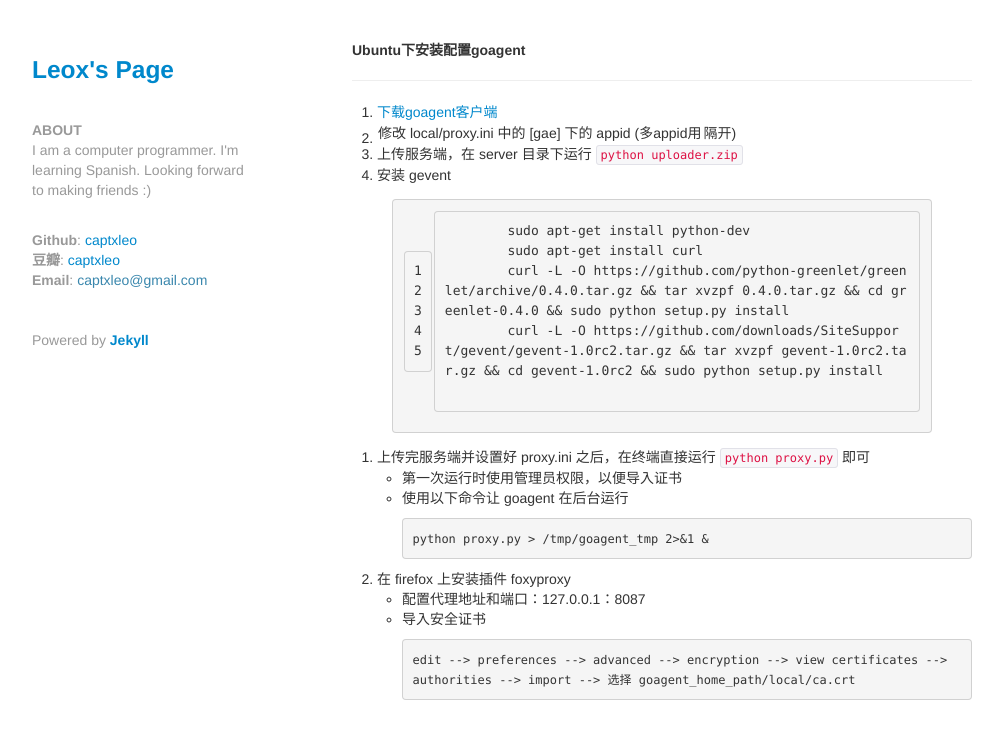
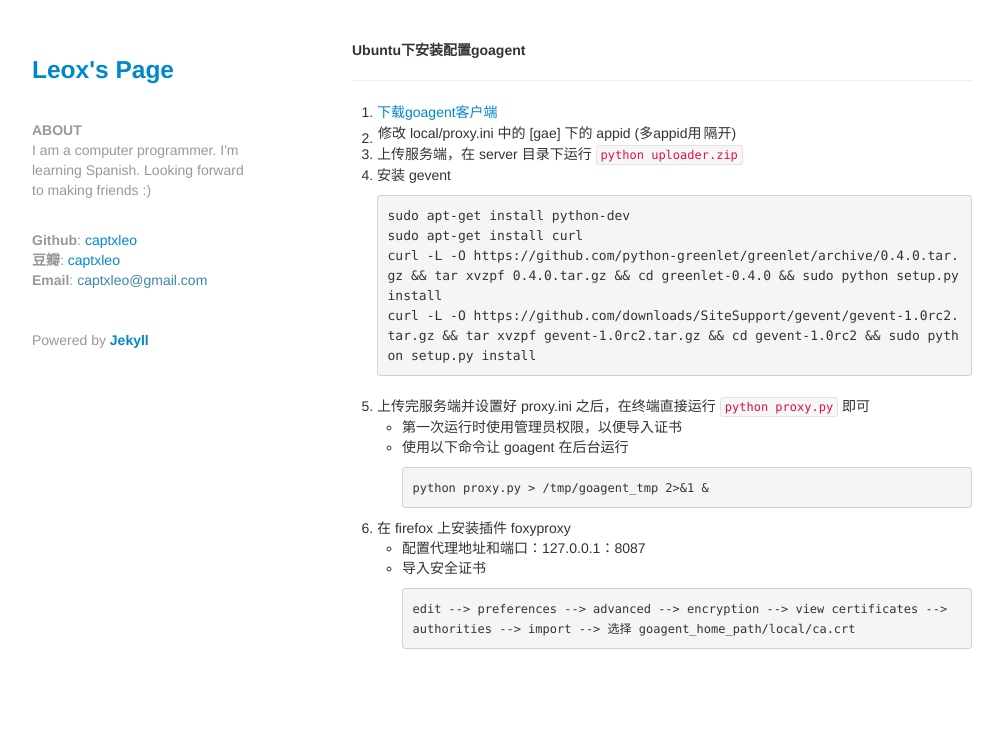
Before and after one commit to captxleo/captxleo.github.com, a Jekyll site: the page built from _posts/2013-02-03-02-how-to-configure-goagent.md, in a window 1280 px wide. Shown: the top 739 px of the page, without its empty margins (138-1141 px from the left). Built offline with Jekyll 4.4.1, drawn with Linux system fonts in a browser that asks for light colours; Markdown is read by kramdown in place of the engine named in the settings.

Commit message:
Revert "have a try"
This reverts commit 7c5991f4d70d40b797182603f2e1d5b021c27e3b.

```diff
--- a/_config.yml
+++ b/_config.yml
@@ -1,4 +1,3 @@
 auto: true
 markdown: rdiscount
 permalink: /:year-:month-:day/:title.html
-pygments: true
--- a/_posts/2013-02-03-02-how-to-configure-goagent.md
+++ b/_posts/2013-02-03-02-how-to-configure-goagent.md
@@ -6,12 +6,14 @@
 2.	修改 local/proxy.ini 中的 [gae] 下的 appid (多appid用|隔开)
 3.	上传服务端，在 server 目录下运行 `python uploader.zip`
 4.	安装 gevent
-	{% highlight bash linenos %}
+
+	<pre class="prettyprint">
 	sudo apt-get install python-dev
 	sudo apt-get install curl
 	curl -L -O https://github.com/python-greenlet/greenlet/archive/0.4.0.tar.gz && tar xvzpf 0.4.0.tar.gz && cd greenlet-0.4.0 && sudo python setup.py install
 	curl -L -O https://github.com/downloads/SiteSupport/gevent/gevent-1.0rc2.tar.gz && tar xvzpf gevent-1.0rc2.tar.gz && cd gevent-1.0rc2 && sudo python setup.py install
-	{% endhighlight %}
+	</pre>
+
 5.	上传完服务端并设置好 proxy.ini 之后，在终端直接运行 `python proxy.py` 即可
 	-	第一次运行时使用管理员权限，以便导入证书
 	-	使用以下命令让 goagent 在后台运行
```
